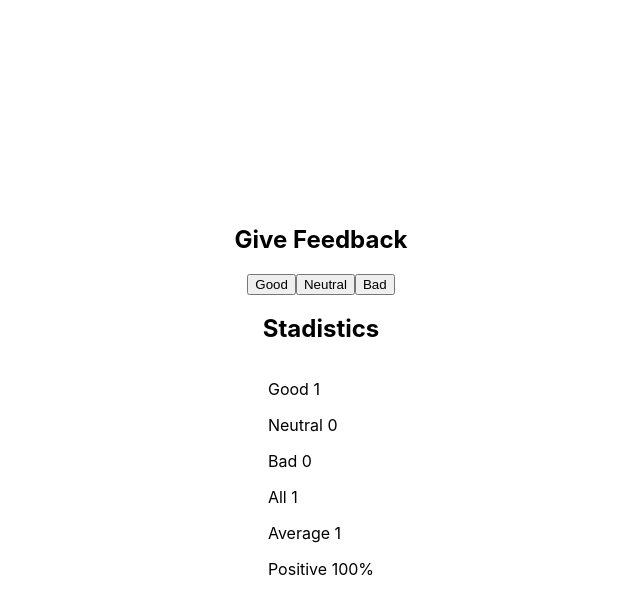
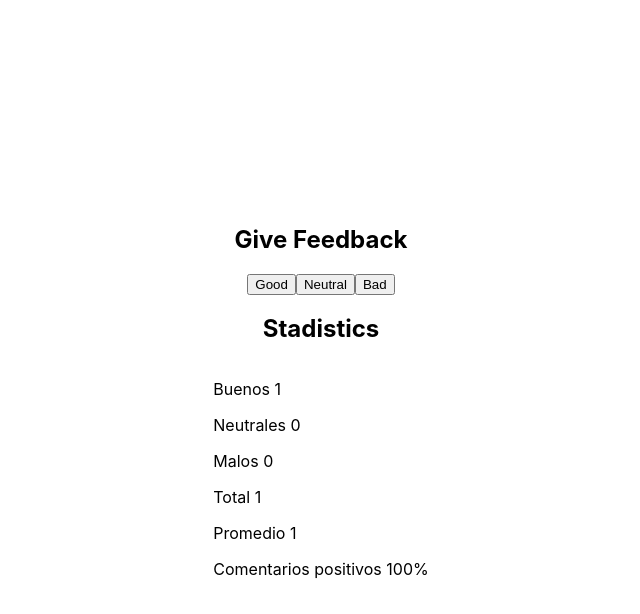
Before and after one commit to Rafacv23/Full-Stack-Open, a React (Create React App) app in the folder part01/unicafe/: page / in a window 1280 px wide. Both pictures are taken after a click on the button "Good". Shown: the top 614 px of the page, without its empty margins (319-959 px from the left). Built offline with nearby package versions, Linux system fonts and the light colour scheme; the HTML template or start-up script is replaced by a standard one.

Commit message:
exercise 1.9 done

```diff
--- a/part01/unicafe/src/App.js
+++ b/part01/unicafe/src/App.js
@@ -1,7 +1,7 @@
 import { useState } from "react";
 import ReactBtn from "./components/react-btn";
 import Title from "./components/title";
-import Display from "./containers/display";
+import Statistics from "./containers/statistics";
 
 function App() {
 
@@ -59,8 +59,8 @@ function App() {
       <ReactBtn handleClick={updateBad} name={"Bad"}></ReactBtn>
       </div>
       <Title name={"Stadistics"}></Title>
-      <Display contadorGood={good} contadorNeutral={neutral} contadorBad={bad}
-      contadorAll={all} contadorAverage={average} contadorPositive={all > 0 ? positiveComments(good, all) : "No hay datos disponibles"}></Display>
+      <Statistics contadorGood={good} contadorNeutral={neutral} contadorBad={bad}
+      contadorAll={all} contadorAverage={average} contadorPositive={all > 0 ? positiveComments(good, all) : "No hay datos disponibles"}></Statistics>
     </div>
   );
 }
--- a/part01/unicafe/src/containers/display.jsx
+++ /dev/null
@@ -1,17 +0,0 @@
-import React from 'react';
-import Text from '../components/text';
-
-const Display = (props) => {
-    return (
-        <div>
-            <Text text={"Good"} contador={props.contadorGood} ></Text>
-            <Text text={"Neutral"} contador={props.contadorNeutral}></Text>
-            <Text text={"Bad"} contador={props.contadorBad}></Text>
-            <Text text={"All"} contador={props.contadorAll}></Text>
-            <Text text={"Average"} contador={props.contadorAverage}></Text>
-            <Text text={"Positive"} contador={props.contadorPositive}></Text>
-        </div>
-    );
-}
-
-export default Display;
--- /dev/null
+++ b/part01/unicafe/src/containers/statistics.jsx
@@ -0,0 +1,24 @@
+import React from 'react';
+import Text from '../components/text';
+
+const Statistics = (props) => {
+
+        const hasStatistics = props.contadorAll > 0;
+
+        if (!hasStatistics) {
+          return <Text text={"No feedback given"} />;
+        }
+
+        return (
+          <div>
+            <Text text={"Buenos"} contador={props.contadorGood} />
+            <Text text={"Neutrales"} contador={props.contadorNeutral} />
+            <Text text={"Malos"} contador={props.contadorBad} />
+            <Text text={"Total"} contador={props.contadorAll} />
+            <Text text={"Promedio"} contador={props.contadorAverage} />
+            <Text text={"Comentarios positivos"} contador={props.contadorPositive} />
+          </div>
+        );
+      };
+
+export default Statistics;
```
